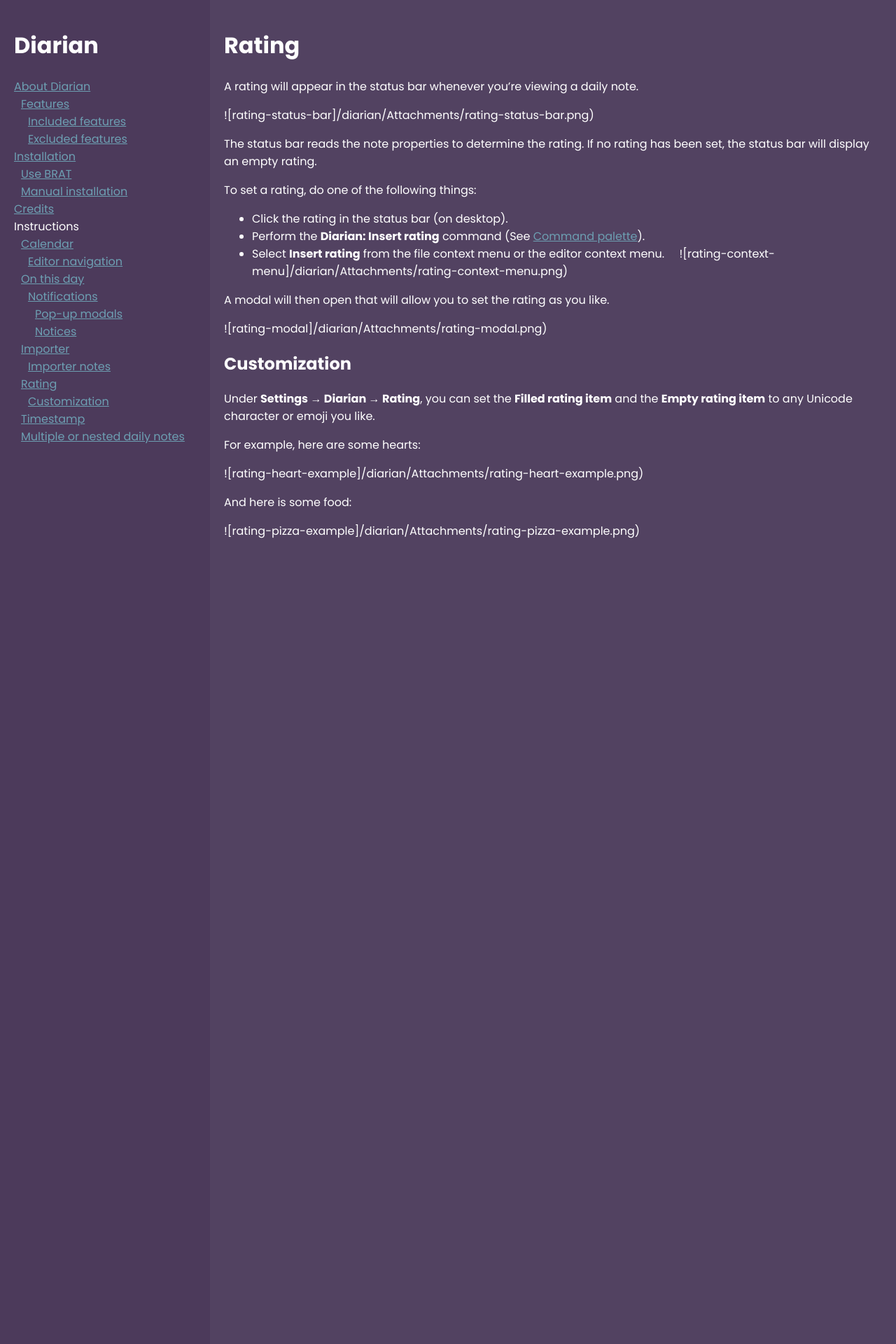
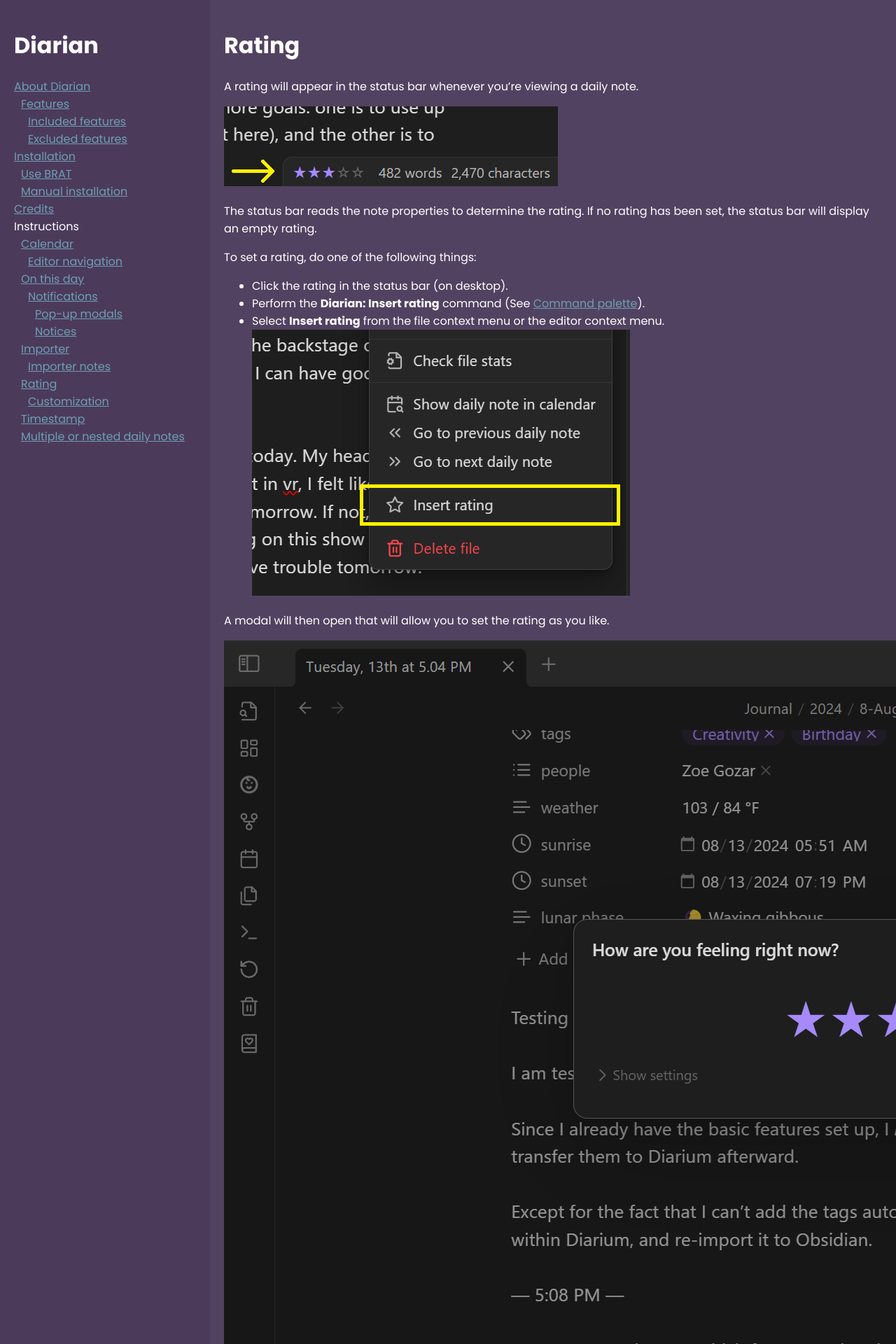
Before and after one commit to Erallie/diarian, a Jekyll site: the page built from Instructions/Rating.md, in a window 1280 px wide. Shown: the top 1920 px of the page at 70% size. Built offline with Jekyll 4.4.1, drawn with Linux system fonts in a browser that asks for light colours.

Commit message:
PUSH NOTE : Rating.md

```diff
--- a/Instructions/Rating.md
+++ b/Instructions/Rating.md
@@ -6,7 +6,7 @@ share: true
 # Rating
 A rating will appear in the status bar whenever you're viewing a daily note.
 
-![rating-status-bar]/diarian/Attachments/rating-status-bar.png)
+![rating-status-bar](../Attachments/rating-status-bar.png)
 
 The status bar reads the note properties to determine the rating. If no rating has been set, the status bar will display an empty rating.
 
@@ -14,18 +14,18 @@ To set a rating, do one of the following things:
 - Click the rating in the status bar (on desktop).
 - Perform the **Diarian: Insert rating** command (See [Command palette](https://help.obsidian.md/Plugins/Command+palette)).
 - Select **Insert rating** from the file context menu or the editor context menu.
-    ![rating-context-menu]/diarian/Attachments/rating-context-menu.png)
+    ![rating-context-menu](../Attachments/rating-context-menu.png)
 
 A modal will then open that will allow you to set the rating as you like.
 
-![rating-modal]/diarian/Attachments/rating-modal.png)
+![rating-modal](../Attachments/rating-modal.png)
 ## Customization
 Under **Settings → Diarian → Rating**, you can set the **Filled rating item** and the **Empty rating item** to any Unicode character or emoji you like.
 
 For example, here are some hearts:
 
-![rating-heart-example]/diarian/Attachments/rating-heart-example.png)
+![rating-heart-example](../Attachments/rating-heart-example.png)
 
 And here is some food:
 
-![rating-pizza-example]/diarian/Attachments/rating-pizza-example.png)
+![rating-pizza-example](../Attachments/rating-pizza-example.png)
```
